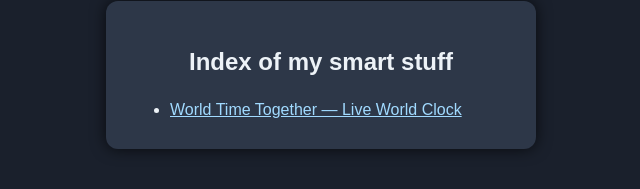
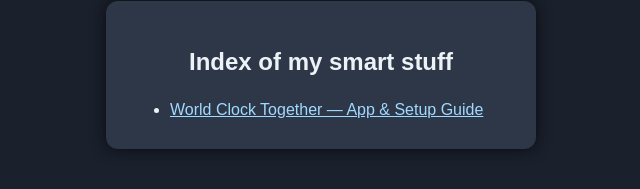
Before and after one commit to Madisastateofmind/smartstuff, a plain HTML site: page index.html in a window 1280 px wide. Shown: the part 325-514 px from the top of the page, 319-959 px from the left. Drawn offline with Linux system fonts and the light colour scheme.

Commit message:
Point Smart Stuff index to World Clock Together app guide

```diff
--- a/index.html
+++ b/index.html
@@ -77,7 +77,7 @@
 <div class="container">
   <h1>Index of my smart stuff</h1>
   <ul style="text-align: left; padding-left: 24px; margin-bottom: 0;">
-    <li><a href="liveworldtime.html" style="color: #A1DAFF;">World Time Together — Live World Clock</a></li>
+    <li><a href="discord-clock/guide.html" style="color: #A1DAFF;">World Clock Together — App &amp; Setup Guide</a></li>
   </ul>
 </div>
 
```
